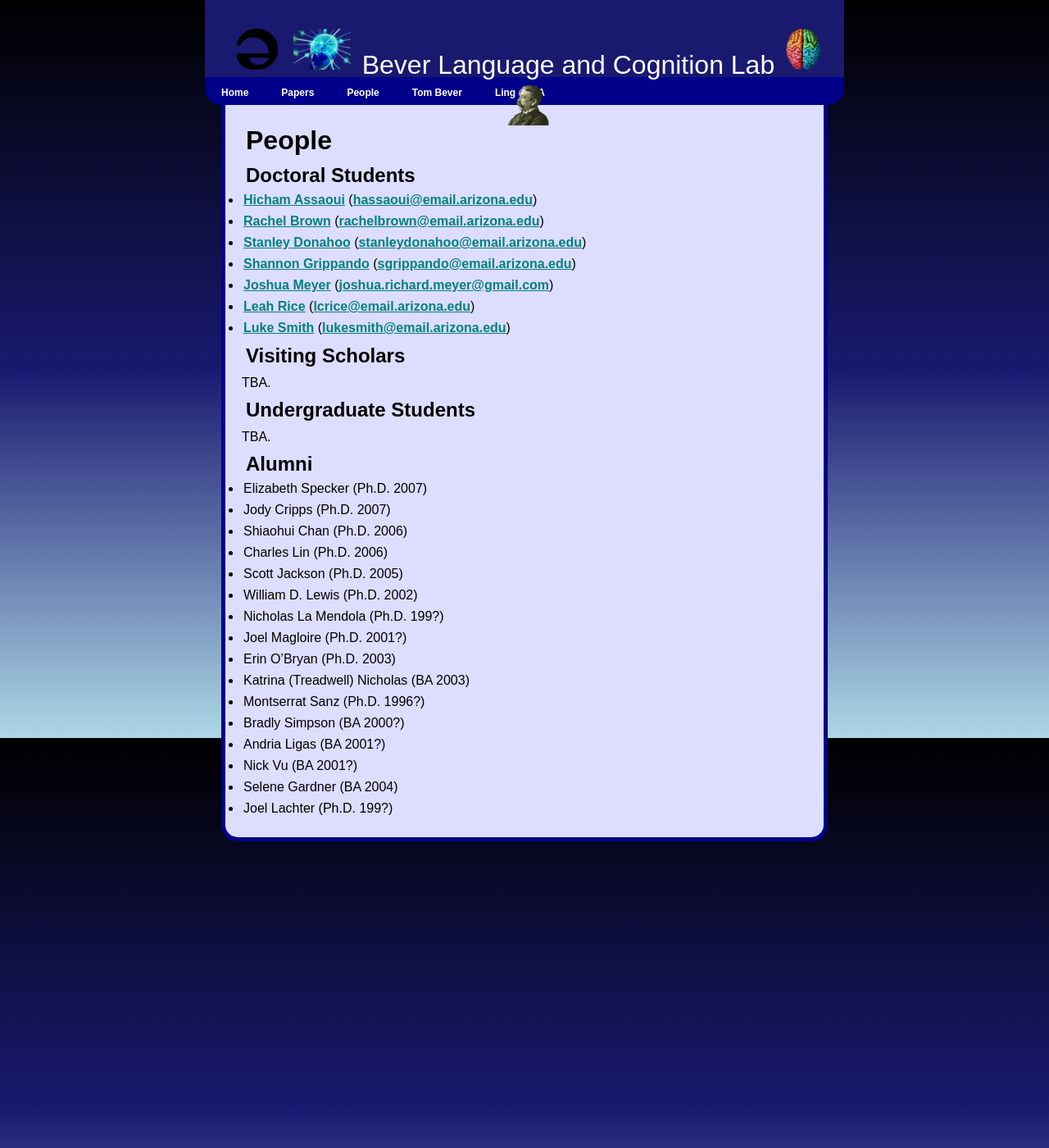
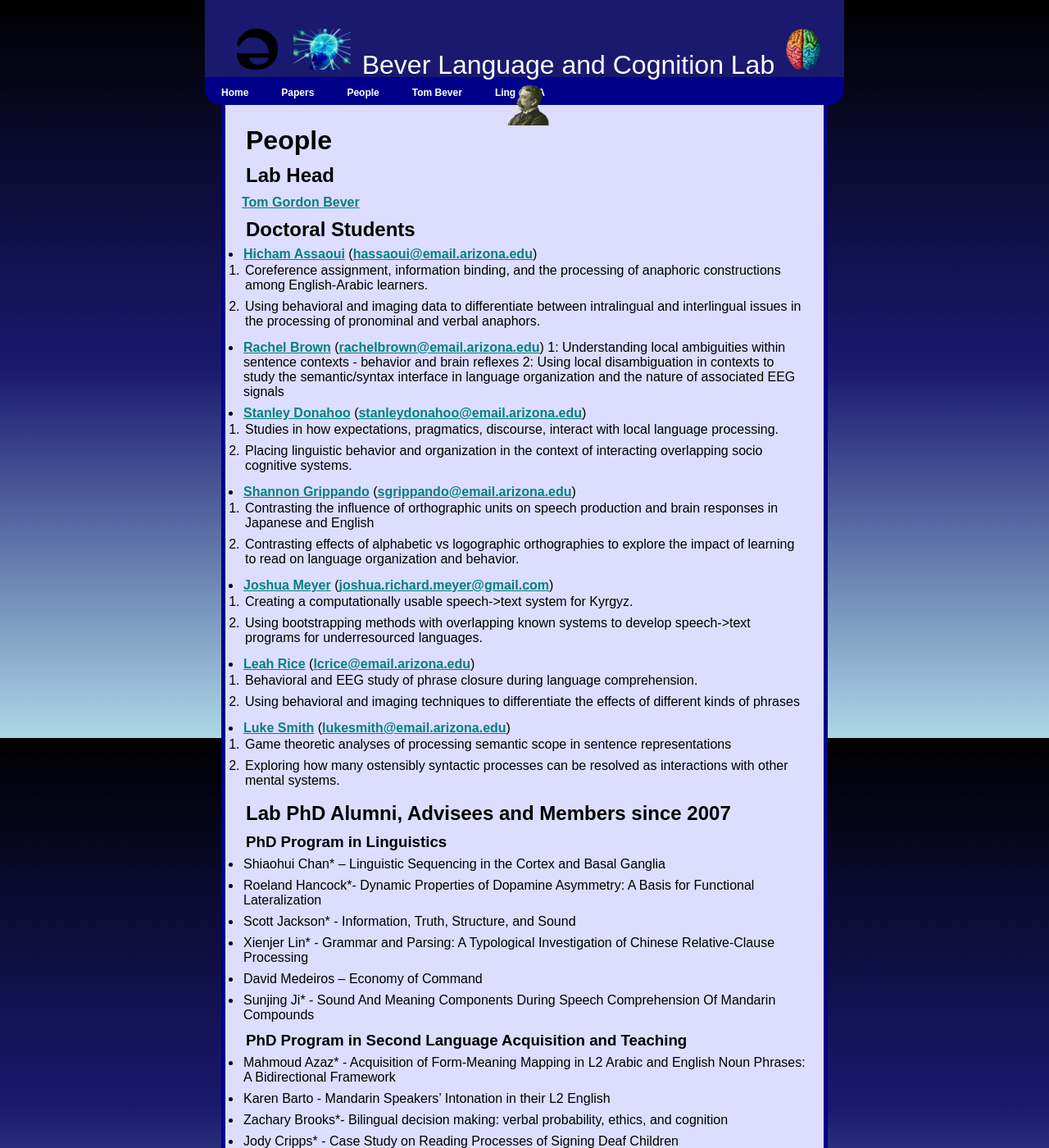
Before and after one commit to coglanglab/coglanglab.github.io, a Jekyll site: the page built from people.md, in a window 1280 px wide and 1400 px high. Shown: the whole window at 82% size. Built offline with Jekyll 4.4.1, drawn with Linux system fonts in a browser that asks for light colours; our own code applies the rules of GitHub Pages for plain Markdown files; some of the changed text lies outside the part shown.

Commit message:
changes advised by tom

```diff
--- a/people.md
+++ b/people.md
@@ -1,38 +1,61 @@
 # People
+
+## Lab Head
+
+[Tom Gordon Bever](tom)
 
 ## Doctoral Students
 
 -   [Hicham Assaoui](hicham.md) ([hassaoui@email.arizona.edu](mailto:hassaoui@email.arizona.edu))
+	1. Coreference assignment, information binding, and the processing of anaphoric constructions among English-Arabic learners.
+	2. Using behavioral and imaging data to differentiate between intralingual and interlingual issues in the processing of pronominal and verbal anaphors.
 -   [Rachel Brown](rachel.md) ([rachelbrown@email.arizona.edu](mailto:rachelbrown@email.arizona.edu))
+	1: Understanding local ambiguities within sentence contexts - behavior and brain reflexes
+	2: Using local disambiguation in contexts to study the semantic/syntax interface in language organization and the nature of associated EEG signals
 -   [Stanley Donahoo](stanley.md) ([stanleydonahoo@email.arizona.edu](mailto:stanleydonahoo@email.arizona.edu))
+	1. Studies in how expectations, pragmatics, discourse, interact with local language processing.
+	2. Placing linguistic behavior and organization in the context of interacting overlapping socio cognitive systems.
 -   [Shannon Grippando](shannon.md) ([sgrippando@email.arizona.edu](mailto:sgrippando@email.arizona.edu))
+	1. Contrasting the influence of orthographic units on speech production and brain responses in Japanese and English
+	2. Contrasting effects of alphabetic vs logographic orthographies to explore the impact of learning to read on language organization and behavior.
 -   [Joshua Meyer](josh.md) ([joshua.richard.meyer@gmail.com](joshua.richard.meyer@gmail.com))
+	1. Creating a computationally usable speech->text system for Kyrgyz.
+	2. Using bootstrapping methods with overlapping known systems to develop speech->text programs for underresourced languages.
 -   [Leah Rice](leah.md) ([lcrice@email.arizona.edu](mailto:lcrice@email.arizona.edu))
+	1. Behavioral and EEG study of phrase closure during language comprehension.
+	2. Using behavioral and imaging techniques to differentiate the effects of different kinds of phrases
 -   [Luke Smith](luke.md) ([lukesmith@email.arizona.edu](mailto:lukesmith@email.arizona.edu))
+	1. Game theoretic analyses of processing semantic scope in sentence representations
+	2. Exploring how many ostensibly syntactic processes can be resolved as interactions with other mental systems.
 
-## Visiting Scholars
+## Lab PhD Alumni, Advisees and Members since 2007
 
-TBA.
+### PhD Program in Linguistics
 
-## Undergraduate Students
+- Shiaohui Chan* – Linguistic Sequencing in the Cortex and Basal Ganglia
+- Roeland Hancock*- Dynamic Properties of Dopamine Asymmetry: A Basis for Functional Lateralization
+- Scott Jackson* - Information, Truth, Structure, and Sound
+- Xienjer Lin* - Grammar and Parsing: A Typological Investigation of Chinese Relative-Clause Processing
+- David Medeiros – Economy of Command
+- Sunjing Ji* - Sound And Meaning Components During Speech Comprehension Of Mandarin Compounds
 
-TBA.
+### PhD Program in Second Language Acquisition and Teaching
 
-## Alumni
+- Mahmoud Azaz* - Acquisition of Form-Meaning Mapping in L2 Arabic and English Noun Phrases: A Bidirectional Framework
+- Karen Barto - Mandarin Speakers’ Intonation in their L2 English
+- Zachary Brooks*- Bilingual decision making: verbal probability, ethics, and cognition
+- Jody Cripps* - Case Study on Reading Processes of Signing Deaf Children
+- Rachel Kraut - The Development of Second Language Reading and Morphological Processing Skills
+- Kara McBride The Effect of Rate of Speech and CALL Design Features on ESL Listening Comprehension and Strategy Use
+Yasumasa Shigenega* – Canonical comprehension strategies in learners of Japanese
+- Elizabeth Specker* - L1/L2 Eye Movement Reading of Closed Captioning: A multimodal analysis of multimodal use
+- Clay Williams* - Semantic vs Phonetic Decoding Strategies in non-native Readers of Chinese”
 
--   Elizabeth Specker (Ph.D. 2007)
--   Jody Cripps (Ph.D. 2007)
--   Shiaohui Chan (Ph.D. 2006)
--   Charles Lin (Ph.D. 2006)
--   Scott Jackson (Ph.D. 2005)
--   William D. Lewis (Ph.D. 2002)
--   Nicholas La Mendola (Ph.D. 199?)
--   Joel Magloire (Ph.D. 2001?)
--   Erin O'Bryan (Ph.D. 2003)
--   Katrina (Treadwell) Nicholas (BA 2003)
--   Montserrat Sanz (Ph.D. 1996?)
--   Bradly Simpson (BA 2000?)
--   Andria Ligas (BA 2001?)
--   Nick Vu (BA 2001?)
--   Selene Gardner (BA 2004)
--   Joel Lachter (Ph.D. 199?)
+(* marks advisees of Tom Bever)
+
+## Other Associated Faculty
+
+- Mahmoud Azaz ([website](https://menas.arizona.edu/user/mahmoud-azaz))- MENAS
+- Aneta Keilar ([website](http://akielar.faculty.arizona.edu/)) -- Speech language and hearing sciences
+- Vicky Lai ([website](http://neurolang.lab.arizona.edu/)) -- Psychology
+- Massimo Piatelli Palmarini ([website](http://dingo.sbs.arizona.edu/~massimo/)) -- Linguistics
```
